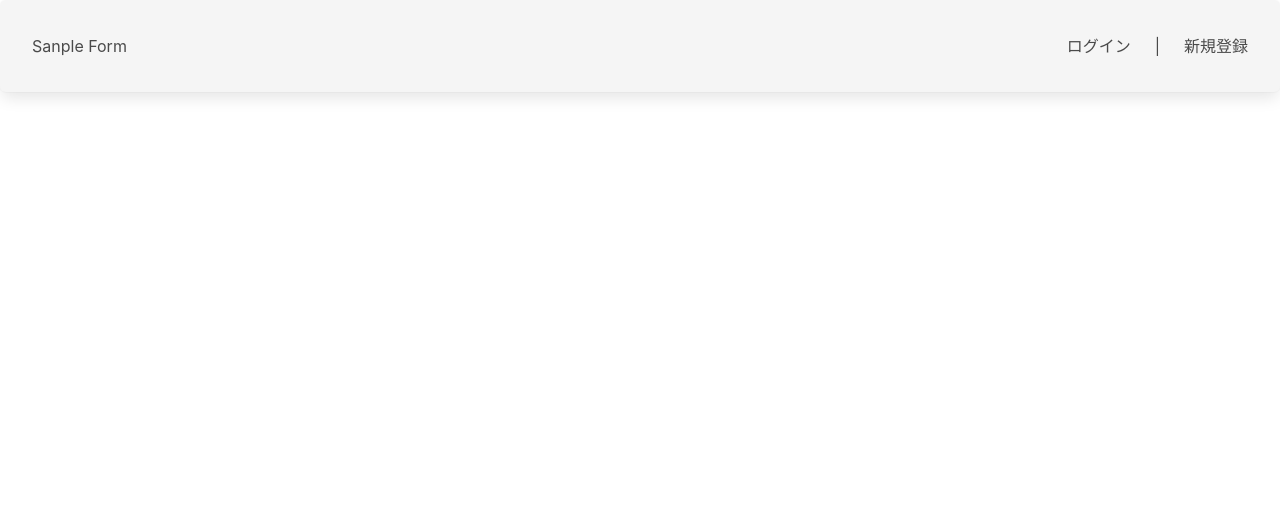
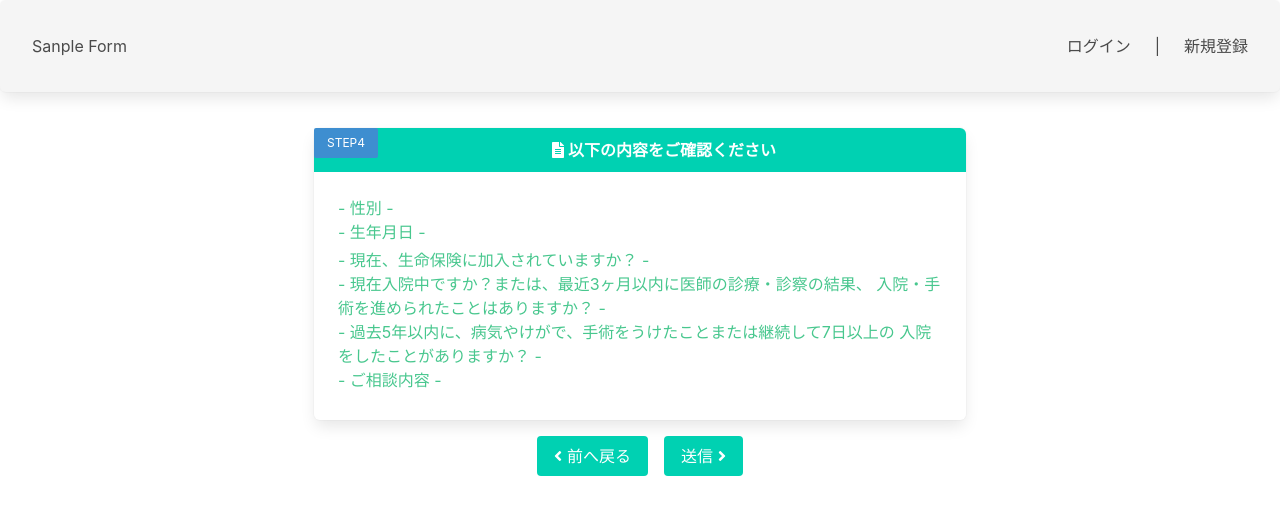
Before and after one commit to RyosukeSomeya/vue-js-spa-form, a Vue app: page /confirm in a window 1280 px wide. Shown: the top 514 px of the page. Built offline with nearby package versions, Linux system fonts and the light colour scheme.

Commit message:
confirmページ追加

```diff
--- /dev/null
+++ b/src/components/Confirm.vue
@@ -0,0 +1,63 @@
+<template>
+    <div>
+        <div class="columns">
+            <div class="column is-half is-offset-one-quarter panel is-primary p-0">
+                <p class="button is-small is-info is-pulled-left">STEP4</p>
+                <h2 class="title is-6 has-text-centered panel-heading mb-0"><i class="fas fa-file-alt"></i>  以下の内容をご確認ください</h2>
+                <div class="container p-5">
+                    <p class="has-text-success">- 性別 -</p>
+                    <p></p>
+
+                    <p class="has-text-success mb-1">- 生年月日 -</p>
+                    <p></p>
+
+                    <p class="has-text-success">- 現在、生命保険に加入されていますか？ -</p>
+                    <p></p>
+
+                    <p class="has-text-success">
+                        - 現在入院中ですか？または、最近3ヶ月以内に医師の診療・診察の結果、
+                        入院・手術を進められたことはありますか？ -
+                    </p>
+                    <p></p>
+
+                    <p class="has-text-success">
+                        - 過去5年以内に、病気やけがで、手術をうけたことまたは継続して7日以上の
+                        入院をしたことがありますか？ -
+                    </p>
+                    <p></p>
+
+                    <p class="has-text-success mb-1">- ご相談内容 -</p>
+                    <p></p>
+                </div>
+            </div>
+        </div>
+        <div class="columns is-centered mt-4">
+            <div class="has-text-centered">
+                <router-link to="/consultation" class="button is-primary mr-4"><i class="fas fa-angle-left"></i>&nbsp;前へ戻る</router-link>
+                <router-link to="#" class="button is-primary">送信&nbsp;<i class="fas fa-angle-right"></i></router-link>
+            </div>
+        </div>
+    </div>
+</template>
+
+<script>
+export default {
+    data() {
+        return {
+            // gender: 'male',
+            // baseYear: 1979,
+            // birthYear: 2000,
+            // birthMonth: 1,
+            // birthDate: 1,
+        }
+    },
+}
+</script>
+
+<style>
+.select-text {
+    display: flex;
+    align-items: center;
+    margin: 0 .5rem;
+}
+</style>
--- a/src/components/Consultation.vue
+++ b/src/components/Consultation.vue
@@ -12,7 +12,7 @@
         </div>
         <div class="has-text-centered">
             <router-link to="/questionnaire" class="button is-primary mr-4"><i class="fas fa-angle-left"></i>&nbsp;前へ戻る</router-link>
-            <router-link to="/consultation" class="button is-primary">次へ進む&nbsp;<i class="fas fa-angle-right"></i></router-link>
+            <router-link to="/confirm" class="button is-primary">次へ進む&nbsp;<i class="fas fa-angle-right"></i></router-link>
         </div>
     </div>
 </template>
--- a/src/components/Questionnaire.vue
+++ b/src/components/Questionnaire.vue
@@ -23,7 +23,7 @@
                         <div class="control">
                             <p class="has-text-info-dark pb-5">
                                 現在入院中ですか？または、最近3ヶ月以内に医師の診療・診察の結果、
-                                入院・手術を進められたことはありますか
+                                入院・手術を進められたことはありますか？
                             </p>
                             <label class="radio" for="q2-yes">
                                 <input type="radio" id="q2-yes" v-model="question2" value="はい">
--- a/src/router.js
+++ b/src/router.js
@@ -3,6 +3,7 @@ import Router from 'vue-router'
 import BasicInfo from './components/BasicInfo'
 import Consultation from './components/Consultation'
 import Questionnaire from './components/Questionnaire'
+import Confirm from './components/Confirm'
 
 Vue.use(Router)
 
@@ -24,5 +25,10 @@ export default new Router({
             name: 'consultation',
             component: Consultation
         },
+        {
+            path: '/confirm',
+            name: 'confirm',
+            component: Confirm
+        },
     ]
 })
```
